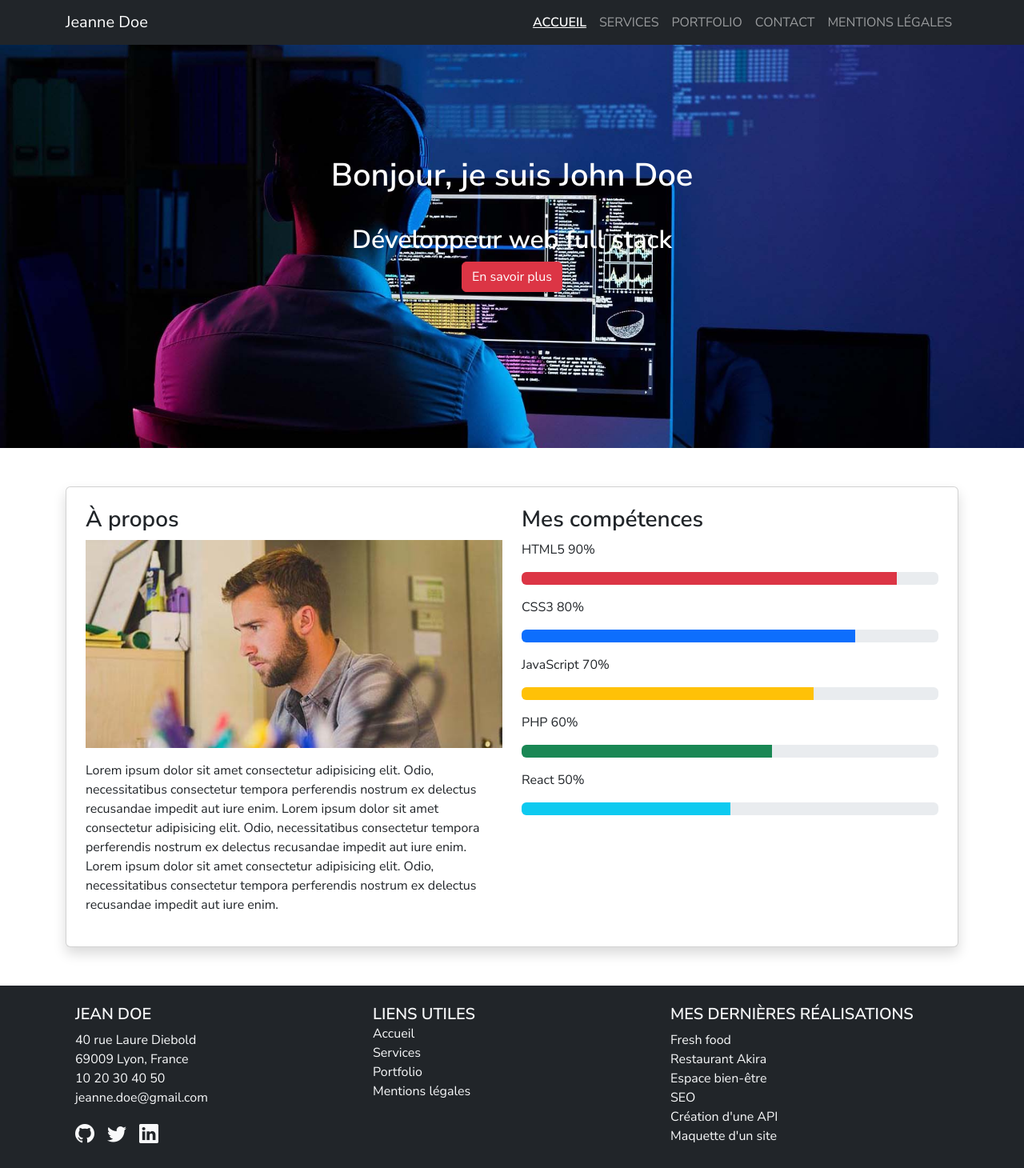
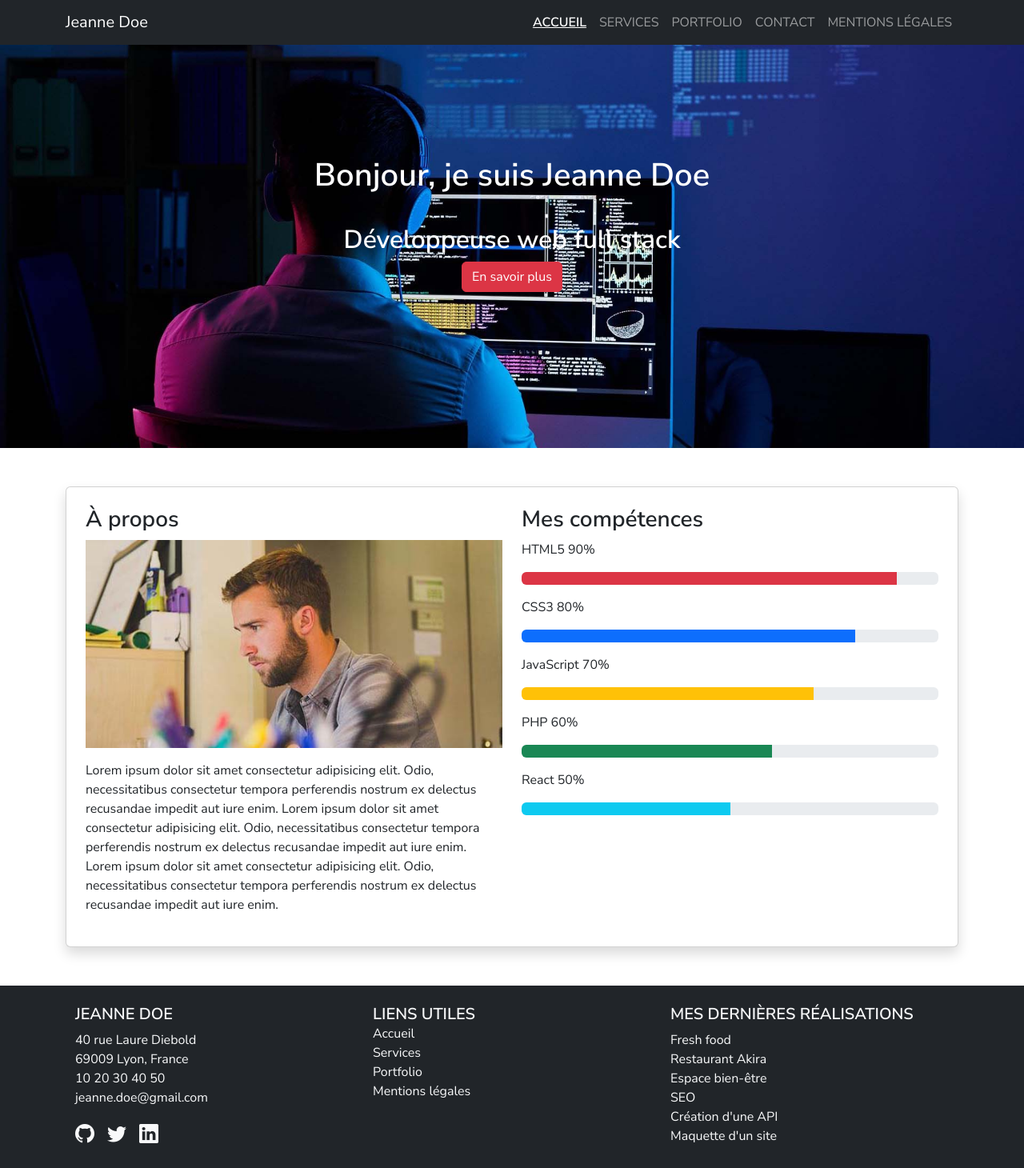
Before and after one commit to eltchiss/monprojetreact, a React (Create React App) app: page / in a window 1280 px wide. Shown: the whole page at 80% size. Built offline with nearby package versions, Linux system fonts and the light colour scheme; no server answers.

Commit message:
Jean Doe devient Jeanne Doe

```diff
--- a/src/components/Footer.js
+++ b/src/components/Footer.js
@@ -11,7 +11,7 @@ const Footer = () => {
         <div className="row">
           {/* Grid column */}
           <div className="col-12 col-md-4 mb-4 mb-md-0">
-            <h5 className="text-uppercase">Jean Doe</h5>
+            <h5 className="text-uppercase">Jeanne Doe</h5>
             <ul className="list-unstyled mb-0">
               <li>40 rue Laure Diebold</li>
               <li>69009 Lyon, France</li>
--- a/src/components/Hero.js
+++ b/src/components/Hero.js
@@ -15,8 +15,8 @@ const Hero = () => {
   return (
     <section className="hero">
       <div>
-        <h1>Bonjour, je suis John Doe</h1>
-        <h2>Développeur web full stack</h2>
+        <h1>Bonjour, je suis Jeanne Doe</h1>
+        <h2>Développeuse web full stack</h2>
         <button
           type="button"
           className="btn btn-danger"
```
